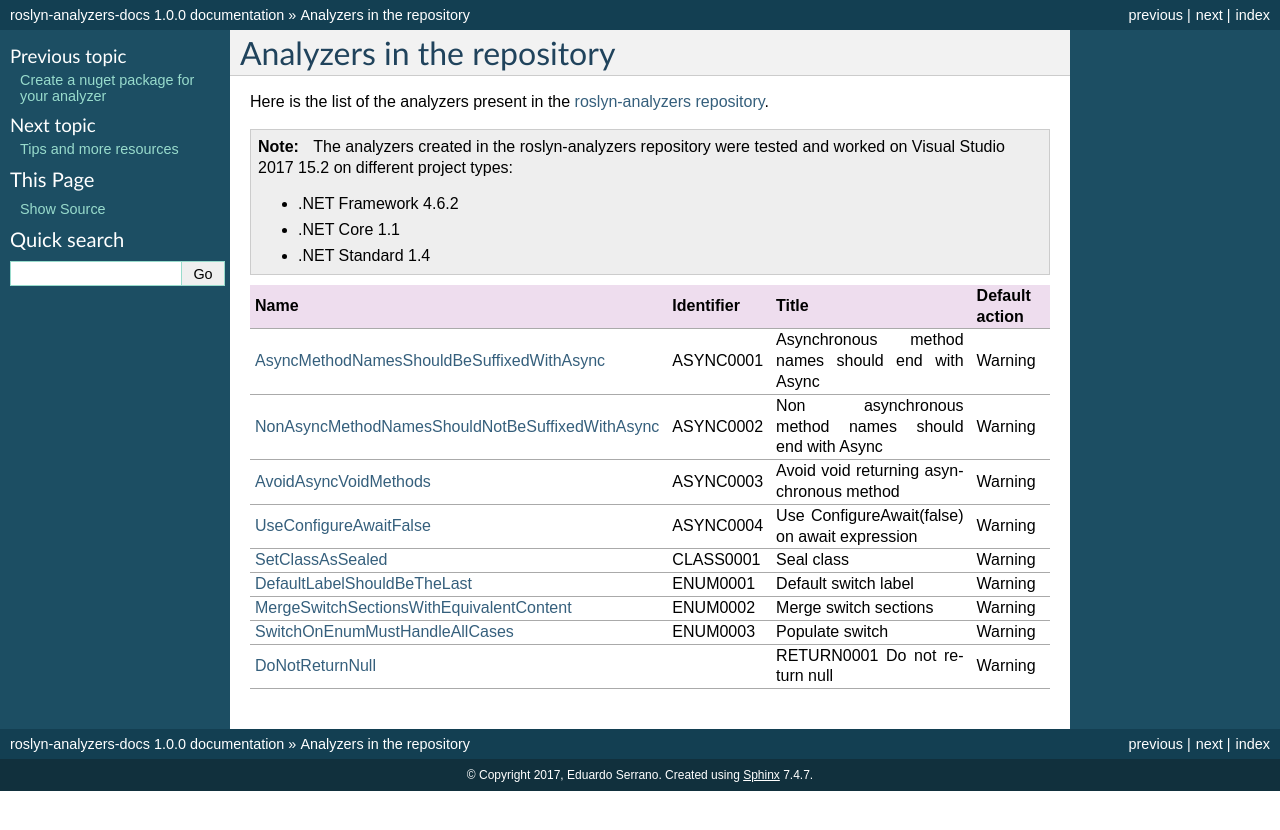
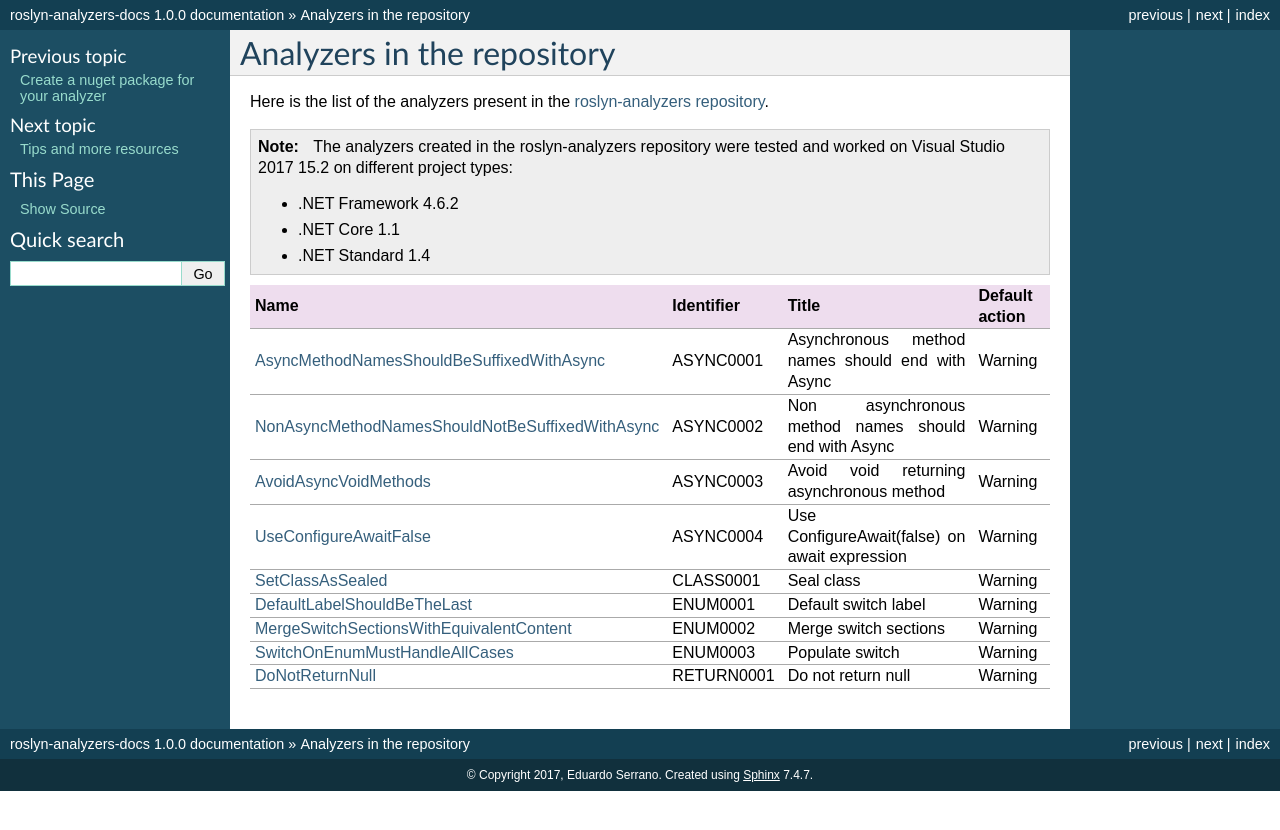
Before and after one commit to edumserrano/roslyn-analyzers, a Sphinx documentation site: the page built from Docs/source/analyzers-in-the-repo.rst, in a window 1280 px wide. Shown: the top 830 px of the page. Built offline with Sphinx 7.4.7, drawn with Linux system fonts in a browser that asks for light colours.

```diff
--- a/Docs/source/analyzers-in-the-repo.rst
+++ b/Docs/source/analyzers-in-the-repo.rst
@@ -20,5 +20,5 @@ Name
 :ref:`DefaultLabelShouldBeTheLast <default-label-should-be-the-last>`                                              ENUM0001      Default switch label                                     Warning
 :ref:`MergeSwitchSectionsWithEquivalentContent <merge-switch-sections-with-equivalent-content>`                    ENUM0002      Merge switch sections                                    Warning
 :ref:`SwitchOnEnumMustHandleAllCases <switch-on-enum-must-handle-all-cases>`                                       ENUM0003      Populate switch                                          Warning
-:ref:`DoNotReturnNull <do-not-return-null>`									                                       RETURN0001    Do not return null                                       Warning
+:ref:`DoNotReturnNull <do-not-return-null>`                                                                        RETURN0001    Do not return null                                       Warning
 =================================================================================================================  ============  =======================================================  =================
--- a/Docs/source/analyzers-info/return-types/do-not-return-null.rst
+++ b/Docs/source/analyzers-info/return-types/do-not-return-null.rst
@@ -17,6 +17,6 @@ Regarding code honesty consider the following: is a method that returns an insta
 
 And what if there are other error scenarios that you want to express? Should you return null in the event of any error scenario or should it be better to create a type that might contain a user or an error?
 
-If this rationale does not apply to your domain the consider changing the default action of this analyzer to Info or disable it. For information on how to configure analyzers see :ref:`here <how-to-configure-roslyn-analyzers>`
+If this rationale does not apply to your domain the consider changing the default action of this analyzer to Info or disable it. For information on how to configure analyzers see :ref:`here <how-to-configure-roslyn-analyzers>`.
 
 .. image:: ../../images/analyzers/return-types/do-not-return-null.png
```
